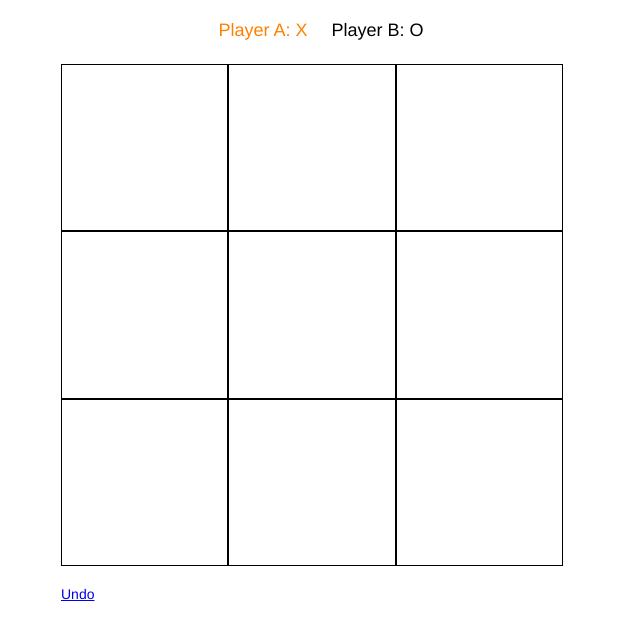
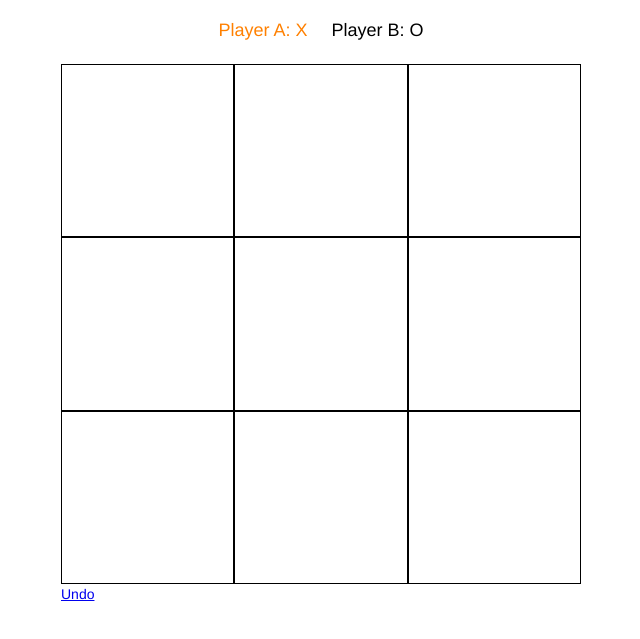
Before and after one commit to davidbrooks/tic-tac-toe, a plain HTML site: page index.html in a window 1280 px wide. Shown: the part 91-730 px from the top of the page, without its empty margins (319-959 px from the left). Drawn offline with nearby package versions, Linux system fonts and the light colour scheme.

Commit message:
Clearly wasn't thinking there. I backed out of those changes and applied -moz-border-box to the spaces via CSS.

```diff
--- a/_css/master.scss
+++ b/_css/master.scss
@@ -48,6 +48,9 @@ h1 {
 		.board {
 			.space {
 				border: 1px solid #000;
+				-moz-box-sizing: border-box;
+				-o-box-sizing: border-box;
+				-webkit-box-sizing: border-box;
 				box-sizing: border-box;
 				color: #000;
 				display: block;
--- a/_js/interaction.js
+++ b/_js/interaction.js
@@ -73,12 +73,10 @@ var t = (function($, window, document, undefined) {
 		setup_board: function(){
 			// First, clear the board
 			$('.board').html();
-			// Find the board width
-			var board_width = $('#board').width();
 			// Now, recreate it with the right number of spaces
 			// I'm assuming here that the board should always be a square, not just any rectangle
 			// Figure out how wide and tall each space should be
-			var dimension = board_width / spaces - (spaces * 2);
+			var dimension = 100 / spaces;
 			for (var s = 0; s < spaces * spaces; s++) {
 				var css_class = '';
 				// See if this is the first square in a line.
@@ -87,13 +85,14 @@ var t = (function($, window, document, undefined) {
 					css_class = "clear";
 				}
 				// Create the context
-				var context = { "id": s, "class" : css_class, "dimension" : dimension + 'px' };
+				var context = { "id": s, "class" : css_class, "dimension" : dimension + '%' };
 				// Now, add this square into the board
 				t.append_template('#_space_template', '#board', context);
 			}
 			// Make sure there's a clear div at the end
 			$('#board').append('<div class="clear"></div>');
-
+			// Once we're done, find the board width
+			var board_width = $('#board').width();
 			// Make the board square again
 			$('#board').height(board_width);
 		}
```
Also changed, not shown: _css/master.css.
